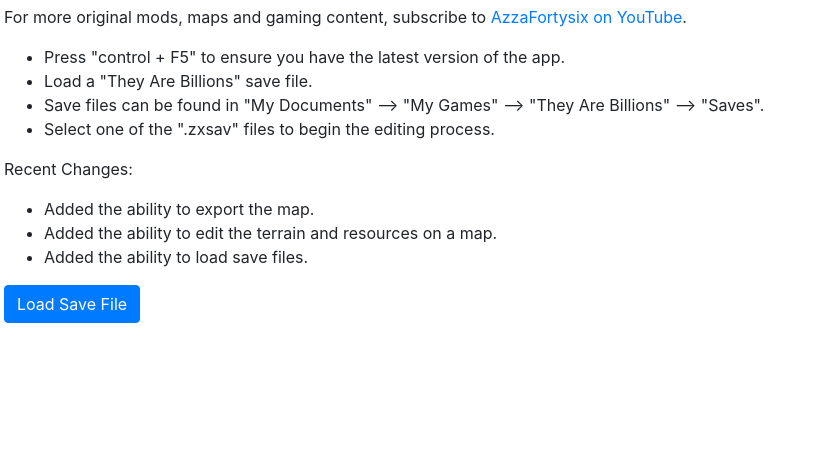
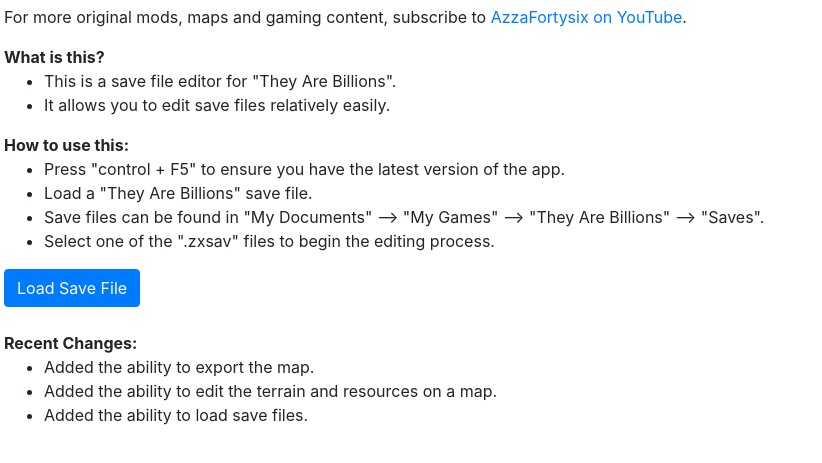
Before and after one commit to ash47/TheyAreBillionsModKit, a plain HTML site: page MapEditorHtml/index.html in a window 1280 px wide. Shown: the part 55-518 px from the top of the page, without its empty margins (0-822 px from the left). Drawn offline with Linux system fonts and the light colour scheme.

Commit message:
added more help

```diff
--- a/MapEditorHtml/css/app.css
+++ b/MapEditorHtml/css/app.css
@@ -37,11 +37,11 @@
 	display: inline-block;
 }
 
-.isLoading #instructions {
+.isLoading .instructions {
 	display: none;
 }
 
-.mapIsLoaded #instructions {
+.mapIsLoaded .instructions {
 	display: none;
 }
 
--- a/MapEditorHtml/index.html
+++ b/MapEditorHtml/index.html
@@ -21,25 +21,37 @@
 
 <div id="mainContainer">
 	<div id="headingContainer">
-		<div id="instructions">
+		<div class="instructions">
 			<h1>They Are Billions Save Editor</h1>
 			<p>For more original mods, maps and gaming content, subscribe to <a href="https://www.youtube.com/user/AaronSchmid1/featured" target="_blank">AzzaFortysix on YouTube</a>.</p>
+			<b>What is this?</b>
+			<ul>
+				<li>This is a save file editor for "They Are Billions".</li>
+				<li>It allows you to edit save files relatively easily.</li>
+			</ul>
+
+			<b>How to use this:</b>
 			<ul>
 				<li>Press "control + F5" to ensure you have the latest version of the app.</li>
 				<li>Load a "They Are Billions" save file.</li>
 				<li>Save files can be found in "My Documents" --&gt; "My Games" --&gt; "They Are Billions" --&gt; "Saves".</li>
 				<li>Select one of the ".zxsav" files to begin the editing process.</li>
 			</ul>
-			<p>Recent Changes:</p>
+		</div>
+
+		<input type="file" id="file" name="file" />
+		<button class="btn btn-primary" onclick="$('#file').click();">Load Save File</button>
+		<div class="loadingDisplay">Loading...</div>
+
+		<div class="instructions">
+			<br>
+			<b>Recent Changes:</b>
 			<ul>
 				<li>Added the ability to export the map.</li>
 				<li>Added the ability to edit the terrain and resources on a map.</li>
 				<li>Added the ability to load save files.</li>
 			</ul>
 		</div>
-		<input type="file" id="file" name="file" />
-		<button class="btn btn-primary" onclick="$('#file').click();">Load Save File</button>
-		<div class="loadingDisplay">Loading...</div>
 
 		<div id="saveButtons">
 			<button id="btnSaveChanges" class="btn btn-primary" disabled="disabled" onclick="window.saveMap()">Save Changes</button><span id="isSaving">Saving...</span>
```
